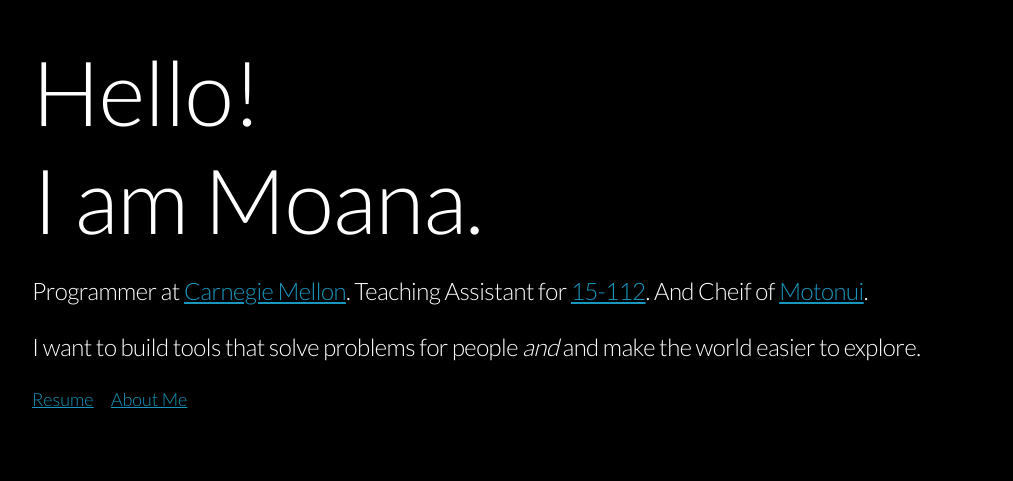
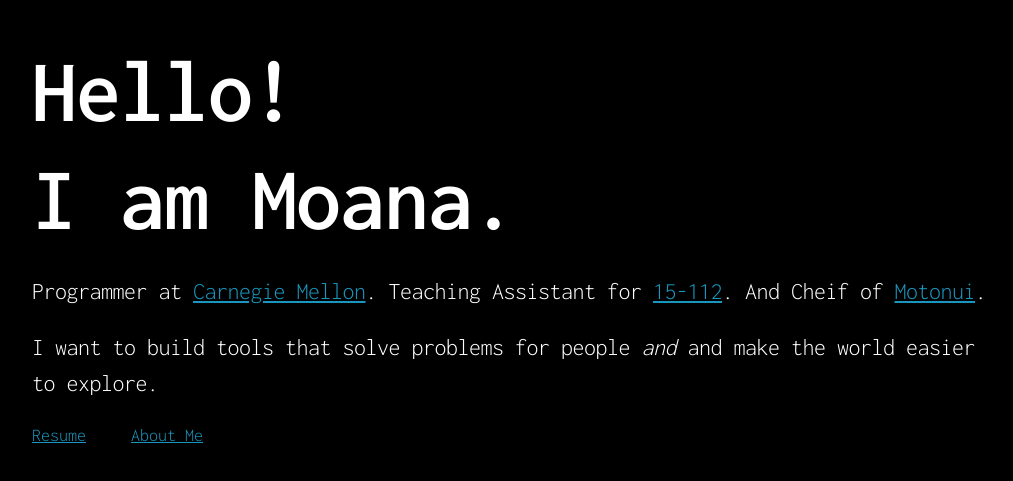
Before and after one commit to taylortabb/Minima, a plain HTML site: page dark.html in a window 1280 px wide. Shown: the part 155-636 px from the top of the page, without its empty margins (128-1141 px from the left). Drawn offline with Linux system fonts and the light colour scheme.

Commit message:
Update dark.html

```diff
--- a/dark.html
+++ b/dark.html
@@ -17,7 +17,7 @@
 
   <!-- FONT | To pick a new font, head to https://fonts.google.com/
     –––––––––––––––––––––––––––––––––––––––––––––––––– -->
-    <link href="//fonts.googleapis.com/css?family=Lato:400,300,600" rel="stylesheet" type="text/css">
+    <link href="//fonts.googleapis.com/css?family=Inconsolata:400,300,600" rel="stylesheet" type="text/css">
 
   <!-- CSS | These are the stylesheets that make this site look as it does
     –––––––––––––––––––––––––––––––––––––––––––––––––– -->
@@ -31,7 +31,7 @@
   </head>
 <style>
   body {
-  font-family: "Lato", "HelveticaNeue", "Helvetica Neue", Helvetica, Arial, sans-serif;
+  font-family: "Inconsolata", "HelveticaNeue", "Helvetica Neue", Helvetica, Arial, sans-serif;
   color:white;
   background-color:black;"
   }
@@ -51,7 +51,7 @@
       <div class="row">
         <div class="one-thirds column" style="margin-top: 20%">
 
-         <h1 id="title"><span style="font-size:90px">Hello! <br> I am Moana.</span></h1>
+         <h1 id="title"><span style="font-size:90px; font-weight:700">Hello! <br> I am Moana.</span></h1>
           <h5>
             Programmer at <a href="https://www.cmu.edu/" target="_blank">Carnegie Mellon</a>. Teaching Assistant for <a href="https://www.cs.cmu.edu/~112/" target="_blank">15-112</a>. And Cheif of <a href="https://www.islands.com/disney-moana-movie-inspired-polynesian-islands-south-pacific" target="_blank">Motonui</a>.</h5>
 
```
